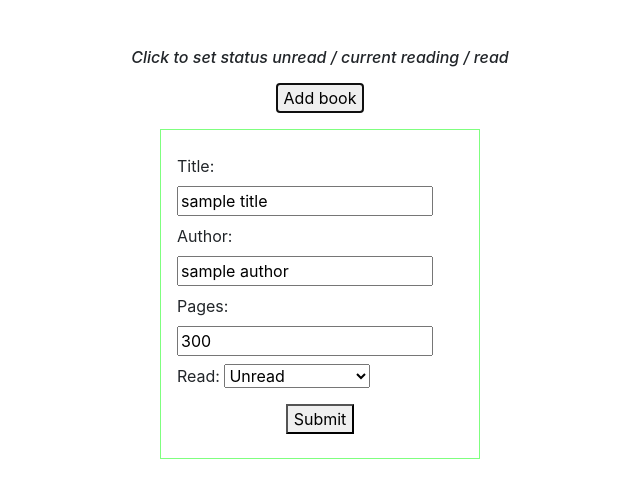
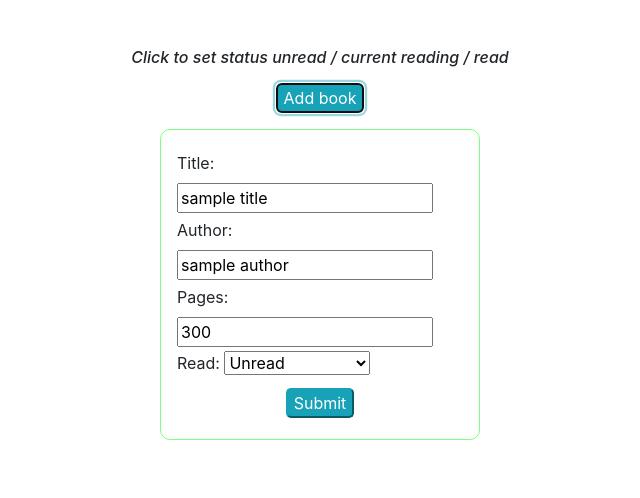
Before and after one commit to suhy-jang/library, a plain HTML site: page index.html in a window 1280 px wide. Both pictures are taken after a click on the button "Add book". Shown: the whole page, without its empty margins (320-960 px from the left). Drawn offline with nearby package versions, Linux system fonts and the light colour scheme.

Commit message:
Update ui

```diff
--- a/assets/css/main.css
+++ b/assets/css/main.css
@@ -1,6 +1,10 @@
 body {
   text-align: center;
   margin: 3rem auto;
+}
+
+button {
+  border-radius: 5px;
 }
 
 .add-book-form {
@@ -10,12 +14,13 @@ body {
   text-align: left;
   margin: 1rem auto;
   border: 1px solid rgba(0, 255, 0, 0.5);
+  border-radius: 10px;
   padding: 1rem;
 }
 
 .add-book-form > * {
-  margin-top: 0.5rem;
-  margin-bottom: 0.5rem;
+  margin-top: 0.3rem;
+  margin-bottom: 0.3rem;
 }
 
 .book {
--- a/assets/js/application.js
+++ b/assets/js/application.js
@@ -1,10 +1,10 @@
 const myLibrary = [];
 
-const readNextStatus = {
-  "unread": "current-reading",
-  "current-reading": "read",
-  "read": "unread"
-}
+const readNextStatus = Object.freeze({
+  "unread":           "current-reading",
+  "current-reading":  "read",
+  "read":             "unread"
+});
 
 function Book(title, author, pages, read) {
   this.title = title;
@@ -15,7 +15,6 @@ function Book(title, author, pages, read) {
 
 Book.prototype.toggleRead = function() {
   this.read = readNextStatus[this.read];
-  console.log(this.read);
 }
 
 function getBookInfoFromForm() {
@@ -49,6 +48,7 @@ function deleteBookFromLibrary(book) {
 function deleteBookHelper(book, node) {
   const deleteButton = document.createElement('button');
   deleteButton.classList.add('delete-btn');
+  deleteButton.classList.add('btn-info');
   deleteButton.innerHTML = "Delete";
   node.insertAdjacentElement('beforeend', deleteButton);
   deleteButton.addEventListener("click", () => deleteBookFromLibrary(book));
@@ -102,7 +102,8 @@ const visiblilityNextStatus = {
   "visible": "hidden",
   "hidden": "visible"
 }
-// window addBookBtn click:
+
+// window addBookBtn click
 // set form visible
 const addBookBtn = document.getElementById("add-book-btn");
 addBookBtn.addEventListener("click", function() {
--- a/index.html
+++ b/index.html
@@ -12,7 +12,7 @@
   <body>
     <section id="main-container">
       <h6 class="my-3"><i>Click to set status unread / current reading / read</i></h6>
-      <button id="add-book-btn">Add book</button>
+      <button id="add-book-btn" class="btn-info">Add book</button>
       <form class="add-book-form">
         <div>
           <label>Title:</label>
@@ -35,7 +35,7 @@
           </select>
         </div>
         <div class="text-align-center">
-          <button type="button" id="submit-btn">Submit</button>
+          <button type="button" id="submit-btn" class="btn-info">Submit</button>
         </div>
       </form>
     </section>
```
